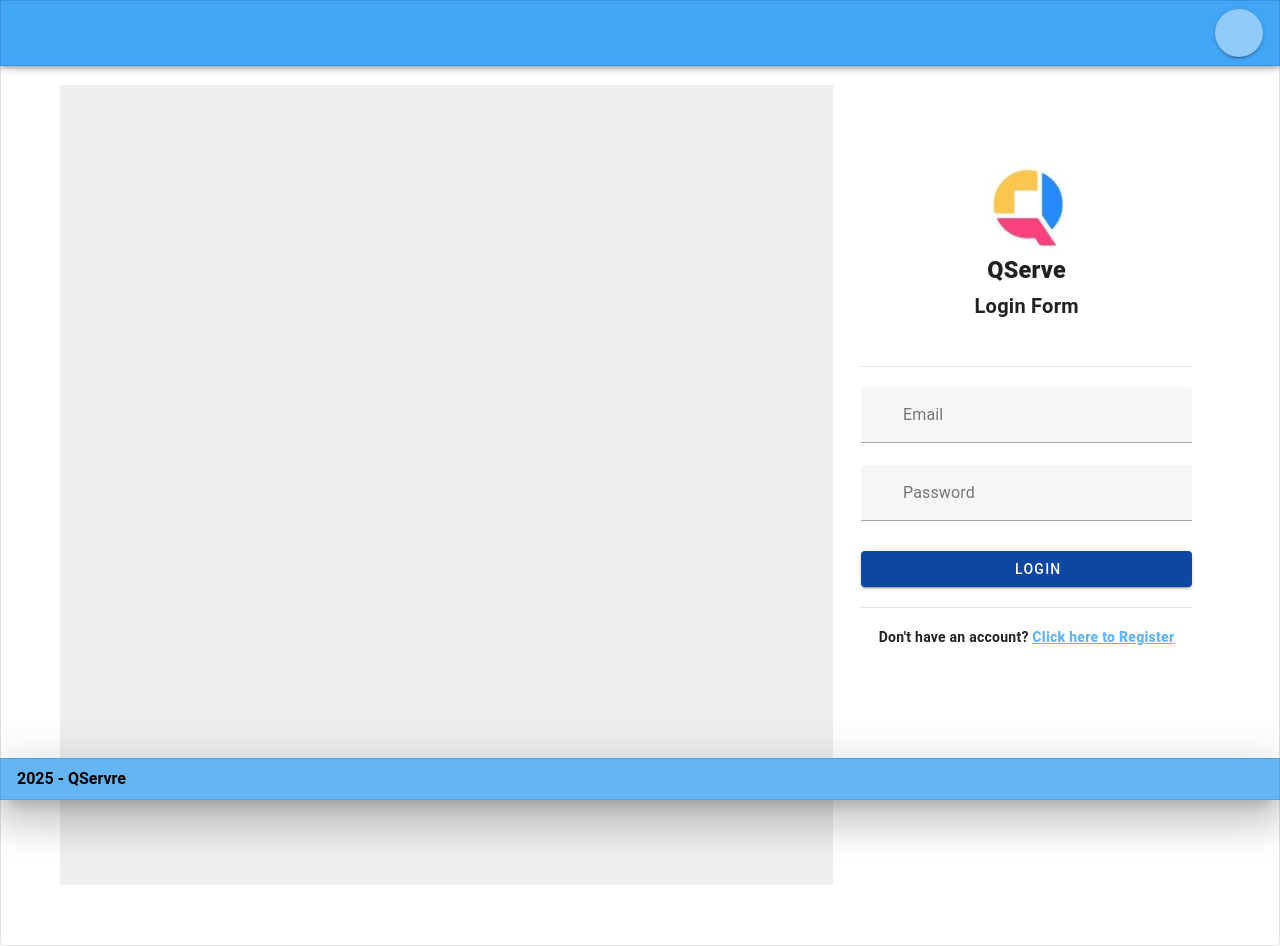
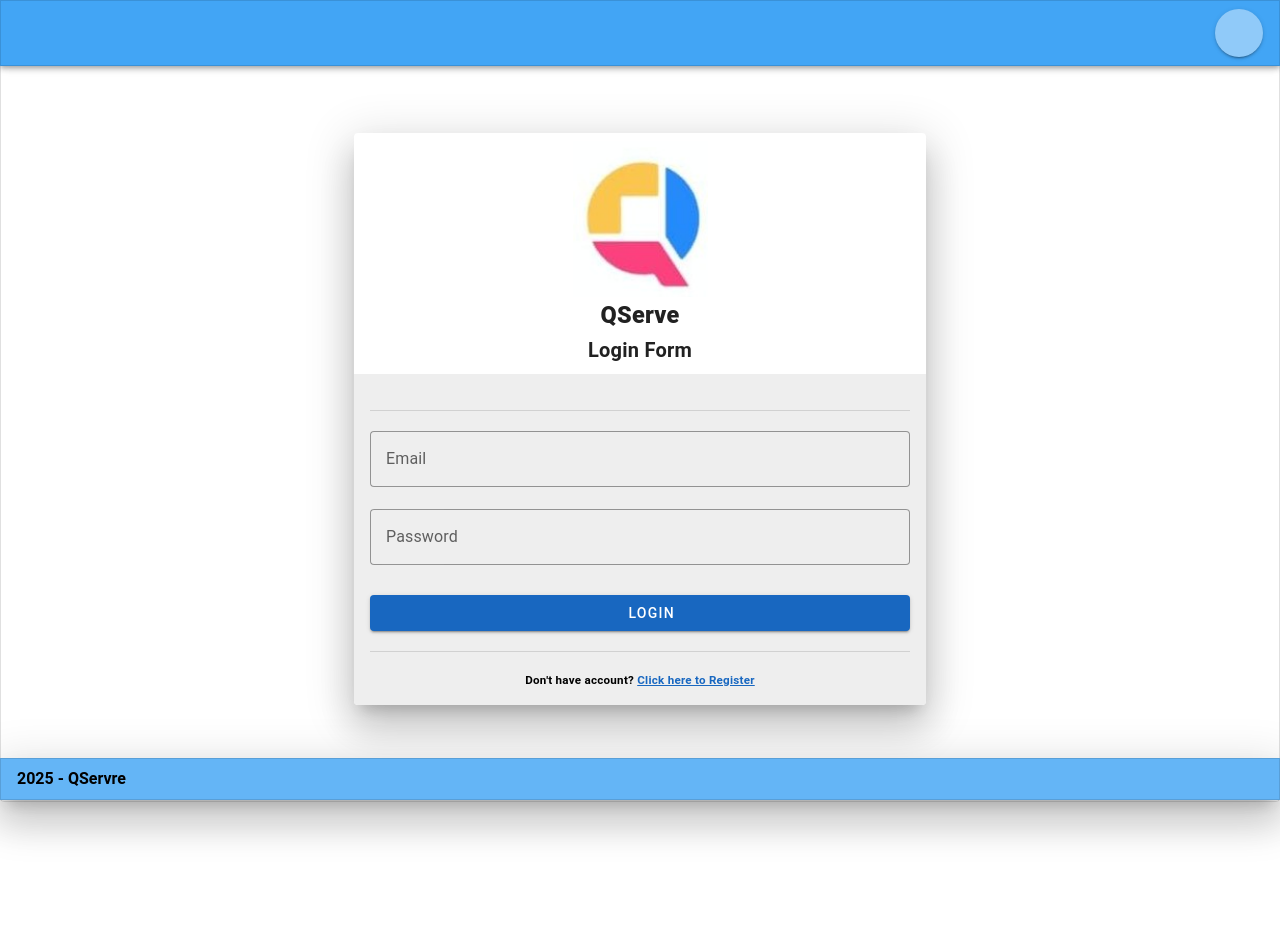
Before and after one commit to AngelmaeEmeterio/smartqueue, a Vue app: page / in a window 1280 px wide. After the commit the page ends 802 px from the top, so only its background shows below. Built offline with nearby package versions, Linux system fonts and the light colour scheme.

Commit message:
fix: fixed loginview and registerview

```diff
--- a/src/components/auth/LoginForm.vue
+++ b/src/components/auth/LoginForm.vue
@@ -1,4 +1,4 @@
-<script setup>
+<!--<script setup>
 import { ref } from 'vue'
 
 const isPasswordVisible = ref(false)
@@ -20,3 +20,4 @@ const isPasswordVisible = ref(false)
                     <v-btn class="mt-2" type="submit" block color="blue-darken-4" prepend-icon="mdi-login">Login</v-btn>
                   </v-form>
 </template>
+-->
--- a/src/components/auth/RegisterForm.vue
+++ b/src/components/auth/RegisterForm.vue
@@ -1,4 +1,4 @@
-<script setup>
+<!--<script setup>
 import { ref } from 'vue'
 
 const isPasswordVisible = ref(false)
@@ -46,3 +46,4 @@ const isPasswordConfirmVisible = ref(false)
                   </v-form>
 
 </template>
+-->
--- a/src/views/auth/LoginView.vue
+++ b/src/views/auth/LoginView.vue
@@ -1,6 +1,6 @@
 <script setup>
 import AppLayout from '@/components/layout/AppLayout.vue';
-import LoginForm from '@/components/auth/LoginForm.vue';
+//import LoginForm from '@/components/auth/LoginForm.vue';
 
 import { useDisplay } from 'vuetify'
 
@@ -10,13 +10,11 @@ const { mobile } = useDisplay()
 <template>
 <AppLayout>
   <template #content>
-    <v-container fluid>
     <v-row>
-            <v-col cols="12" md="8" class="bg-surface-light h-screen" v-if="!mobile"> </v-col>
-            <v-col cols="12" md="4" :class="mobile ? '' : 'pt-16' ">
-              <v-card class="mx-auto" elevation="0" max-width="600">
+       <v-col cols="12" md="6" class="mx-auto pt-16" v-if="!mobile">
+        <v-card class="mx-auto" elevation="24">
                 <v-card-title class="text-center">
-                  <v-img class="mx-auto" src="/public/images/logo.jpg"
+                  <v-img class="mx-auto" src="/images/logo.jpg"
                   :width="mobile ? '75%' : '25%'"
                   ></v-img>
                   <h3 class="font-weight-black ">QServe</h3>
@@ -24,18 +22,31 @@ const { mobile } = useDisplay()
 
                 </v-card-title>
 
-                <v-card-text class="pt-4">
-                  <v-divider class="my-5"></v-divider>
+                <v-card-text class="bg-surface-light pt-4">
+              <v-divider class="my-5"></v-divider>
 
-                  <LoginForm> </LoginForm>
-                  <v-divider class="my-5"></v-divider>
+              <v-form fast-fail @submit.prevent>
+                <v-text-field label="Email" variant="outlined"></v-text-field>
 
-                  <h4 class="text-center">Don't have an account? <RouterLink class="text-blue-lighten-2 font-weight-black" to="/register">Click here to Register</RouterLink></h4>
-                </v-card-text>
+                <v-text-field label="Password" type="password" variant="outlined"></v-text-field>
+
+                <v-btn class="mt-2" type="submit" block color="primary" prepend-icon="→">
+                  Login
+                </v-btn>
+              </v-form>
+
+              <v-divider class="my-5"></v-divider>
+
+              <h5 class="text-center">
+                Don't have account?
+                <RouterLink class="text-primary" to="/register">
+                  Click here to Register
+                </RouterLink>
+              </h5>
+            </v-card-text>
               </v-card>
             </v-col>
           </v-row>
-        </v-container>
   </template>
 </AppLayout>
 
--- a/src/views/auth/RegisterView.vue
+++ b/src/views/auth/RegisterView.vue
@@ -1,6 +1,6 @@
 <script setup>
 import AppLayout from '@/components/layout/AppLayout.vue';
-import RegisterForm from '@/components/auth/RegisterForm.vue';
+//import RegisterForm from '@/components/auth/RegisterForm.vue';
 import { useDisplay } from 'vuetify'
 
 const { mobile } = useDisplay()
@@ -9,14 +9,12 @@ const { mobile } = useDisplay()
 <template>
 <AppLayout>
   <template #content>
-    <v-container fluid>
 
          <v-row>
-          <v-col cols="12" md="8" class="bg-surface-light h-screen" v-if="!mobile"> </v-col>
-          <v-col cols="12" md="4" :class="mobile ? '' : 'pt-16' ">
-            <v-card class="mx-auto" elevation="0" max-width="600">
+          <v-col cols="12" md="6" class="mx-auto pt-16" v-if="!mobile">
+            <v-card class="mx-auto" elevation="24">
                 <v-card-title class="text-center">
-                  <v-img class="mx-auto" src="/public/images/logo.jpg"
+                  <v-img class="mx-auto" src="/images/logo.jpg"
                   :width="mobile ? '75%' : '25%'"
                   ></v-img>
                   <h3 class="font-weight-black ">QServe</h3>
@@ -35,7 +33,7 @@ const { mobile } = useDisplay()
               </v-card>
             </v-col>
           </v-row>
-        </v-container>
+
   </template>
 
 </AppLayout>
```
